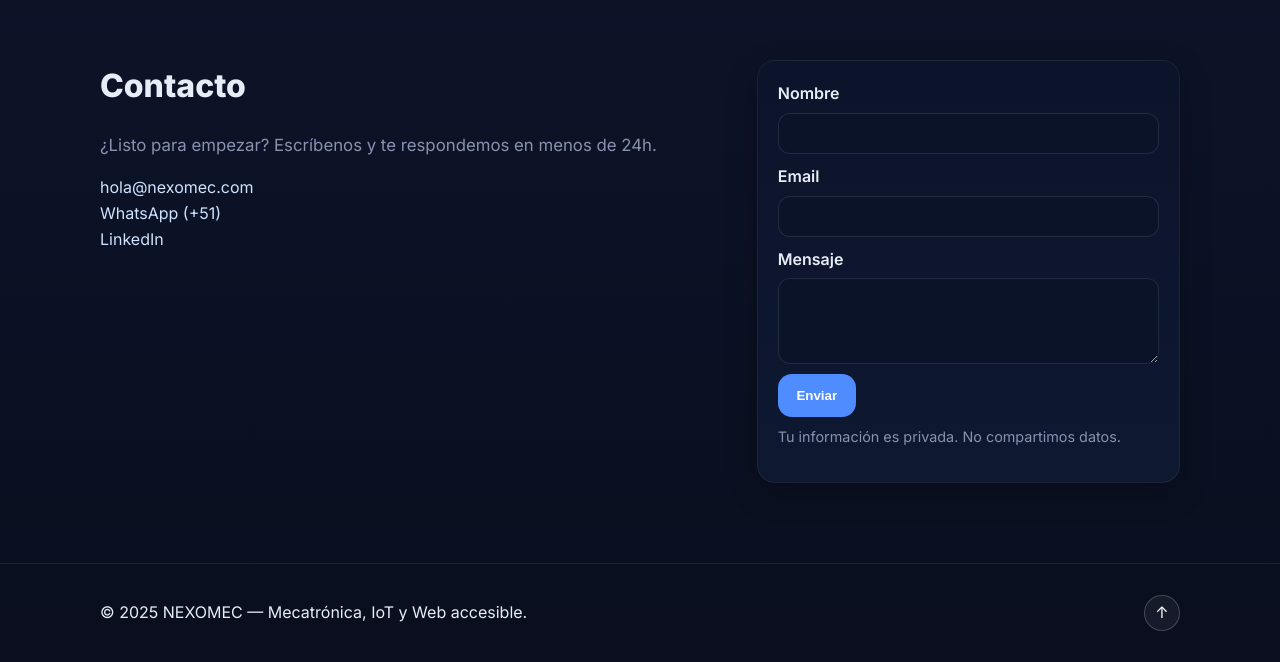
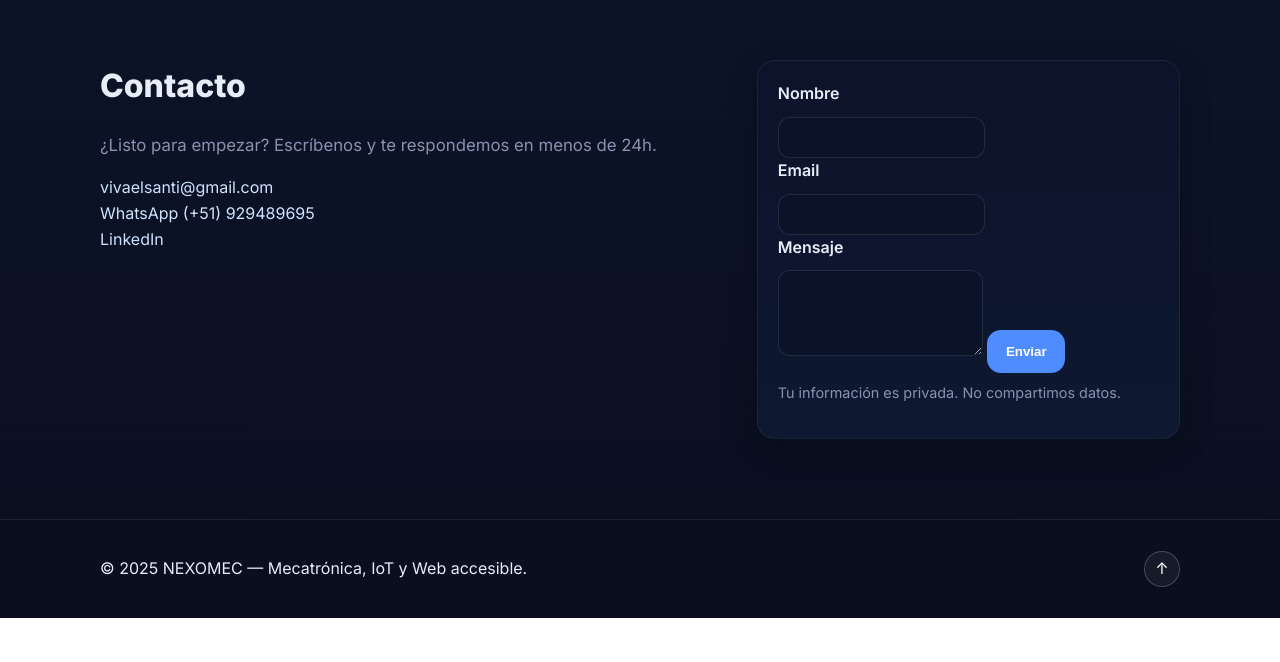
Before and after one commit to vivaelsanti/NEXOMECA, a plain HTML site: page index.html in a window 1280 px wide. Shown: the part 2617-3279 px from the top of the page. After the commit the page ends 3235 px from the top, so only its background shows below. Drawn offline with Linux system fonts and the light colour scheme.

Commit message:
Update index.html

```diff
--- a/index.html
+++ b/index.html
@@ -182,7 +182,6 @@
       </div>
     </div>
   </section>
-
   <!-- Contacto -->
 <section id="contacto" class="section">
   <div class="container grid two">
@@ -190,22 +189,28 @@
       <h3 class="section-title">Contacto</h3>
       <p class="lead">¿Listo para empezar? Escríbenos y te respondemos en menos de 24h.</p>
       <ul class="contact">
-          <li><a href="mailto:hola@nexomec.com">hola@nexomec.com</a></li>
-          <li><a href="https://wa.me/51999999999" target="_blank" rel="noopener">WhatsApp (+51)</a></li>
+        <li><a href="mailto:vivaelsanti@gmail.com">vivaelsanti@gmail.com</a></li>
+        <li><a href="https://wa.me/51929489695" target="_blank" rel="noopener">WhatsApp (+51) 929489695 </a></li>
         <li><a href="https://www.linkedin.com" target="_blank" rel="noopener">LinkedIn</a></li>
       </ul>
     </div>
-      <form class="card form" name="contacto" method="POST" data-netlify="true">
-        <input type="hidden" name="form-name" value="contacto" />
-        <label>Nombre<input type="text" name="nombre" required></label>
-        <label>Email<input type="email" name="email" required></label>
-        <label>Mensaje<textarea name="mensaje" rows="4" required></textarea></label>
+
+    <!-- Formulario con EmailJS -->
+    <form id="contact-form" class="card form">
+      <label>Nombre</label>
+      <input type="text" name="nombre" required>
+
+      <label>Email</label>
+      <input type="email" name="email" required>
+
+      <label>Mensaje</label>
+      <textarea name="mensaje" rows="4" required></textarea>
+
       <button class="btn btn-primary" type="submit">Enviar</button>
       <p class="form-hint">Tu información es privada. No compartimos datos.</p>
     </form>
   </div>
 </section>
-
   <!-- Footer -->
   <footer class="footer">
     <div class="container footer-inner">
@@ -215,5 +220,8 @@
   </footer>
 
   <script src="script.js"></script>
+<!-- Librería de EmailJS -->
+<script src="https://cdn.jsdelivr.net/npm/emailjs-com@2/dist/email.min.js"></script>
+<script src="script.js"></script>
 </body>
 </html>
```
Lines whose indentation alone changed are shown as unchanged.
